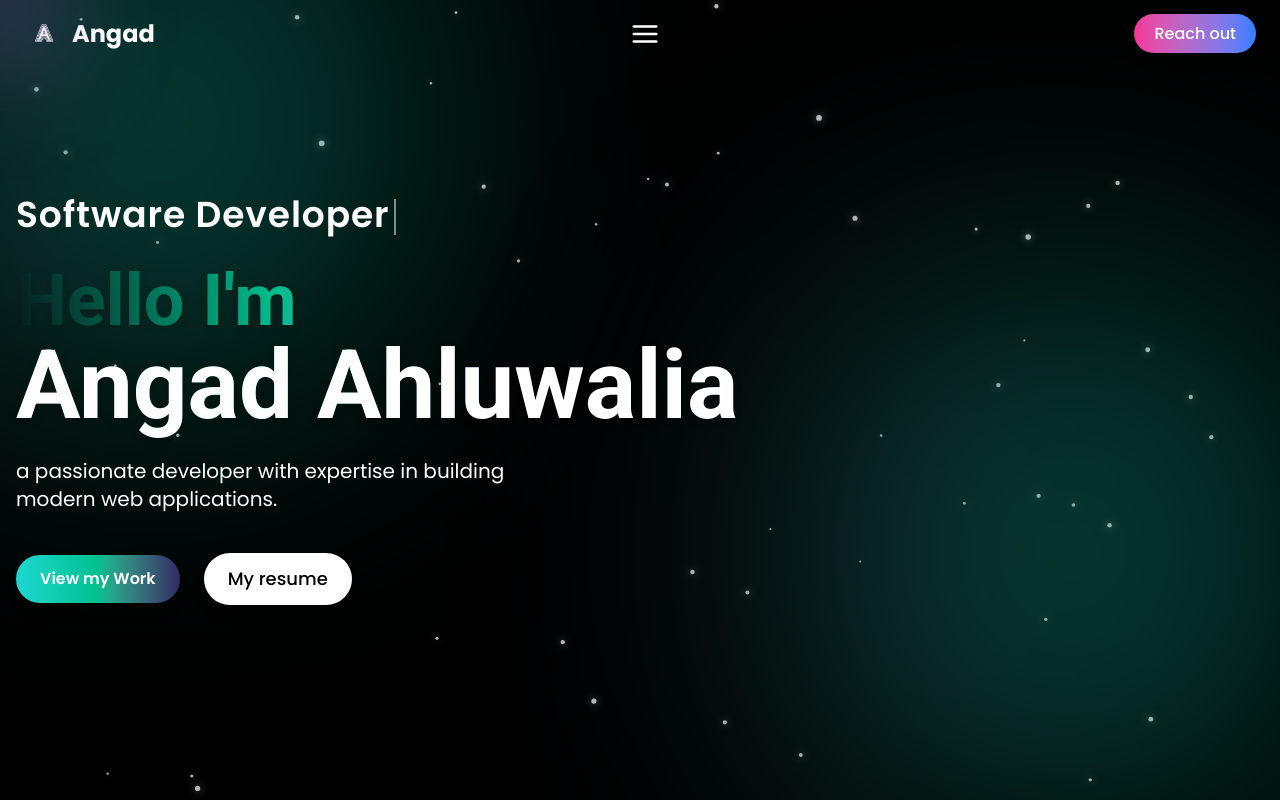
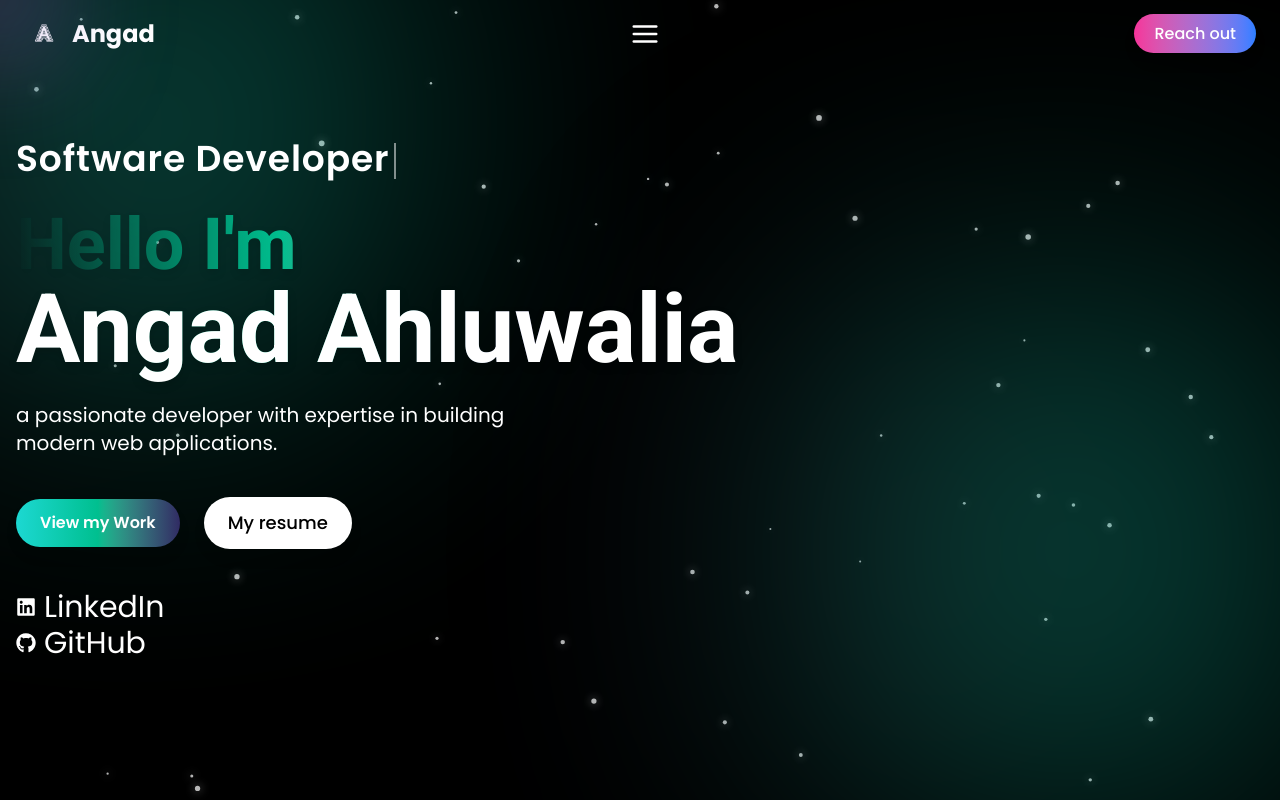
Before and after one commit to AngadAhluwalia/my-portfolio, a React (Vite) app: page / in a window 1280 px wide. Shown: the top 800 px of the page. Built offline with nearby package versions, Linux system fonts and the light colour scheme.

Commit message:
added linkedin and github

```diff
--- a/src/section/Home.jsx
+++ b/src/section/Home.jsx
@@ -1,6 +1,6 @@
 import React, { useMemo } from "react"
 import ParticlesBackground from "../components/ParticlesBackground"
-import { motion } from "framer-motion"
+import { motion, scale } from "framer-motion"
 import { FaLinkedin, FaGithub } from "react-icons/fa6"
 
 const socials =[
@@ -8,6 +8,19 @@ const socials =[
   {Icon :FaGithub,label:"GitHub", href:"https://github.com/AngadAhluwalia"}
 
 ]
+const glowVariants = {
+  initial: {
+    scale: 1, y:0, filter: "drop-shadow(0 0 0 rgba(0, 0, 0, 0))",
+  },
+ hover:{
+  scale: 1.2, y:-3, filter: "drop-shadow(0 0 6px rgba(13,88, 204, 0.9))drop-shadow(0 0 8px rgba(16,185, 129, 0.8))",
+  transition: { type : "spring", stiffness: 300, damping: 15 }},
+  tap: {
+    scale: 0.95, y:0, transition:{duration: 0.08},
+  }
+ }
+
+
 
 export default function Home() {
   const roles = useMemo(() => ["Web Developer", "Software Developer"], [])
@@ -75,7 +88,7 @@ export default function Home() {
               animate={{ opacity: 1, y: 0 }}
               transition={{ delay: 0.4, duration: 0.8 }}
               >a passionate developer with expertise in building modern web applications.</motion.p>
-              <div className="mt-10 flex flex-wrap items-center justify-center lg:justify-start gap-6"
+              <motion.div className="mt-10 flex flex-wrap items-center justify-center lg:justify-start gap-6"
               initial={{ opacity: 0 }}
               animate={{ opacity: 1 }}
               transition={{ delay: 0.8, duration: 0.8 }}
@@ -85,7 +98,8 @@ export default function Home() {
                 <a href="/Angad_Ahluwalia.pdf"
                 download="Angad_Ahluwalia.pdf"
                 className="px-6 py-3 bg-white  text-lg font-medium text-black rounded-full shadow-lg hover:scale-105 transition-all">My resume</a>
-              </div>
+              </motion.div>
+              <div className="mt-10 flex-gap-5 text=2xl md:text-3xl justify-center lg:justify-start">{socials.map(({Icon , label, href})=>(<motion.a href={href} whileHover={{ scale: 1.1 }} whileTap={{ scale: 0.95 }} className="flex items-center gap-2 text-white hover:underline"><Icon className="w-5 h-5" /><span>{label}</span></motion.a>))}</div>
 
           </div>
         </div>
```
